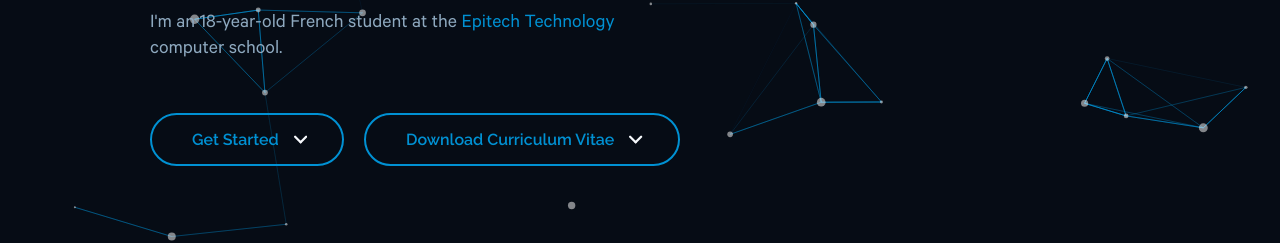
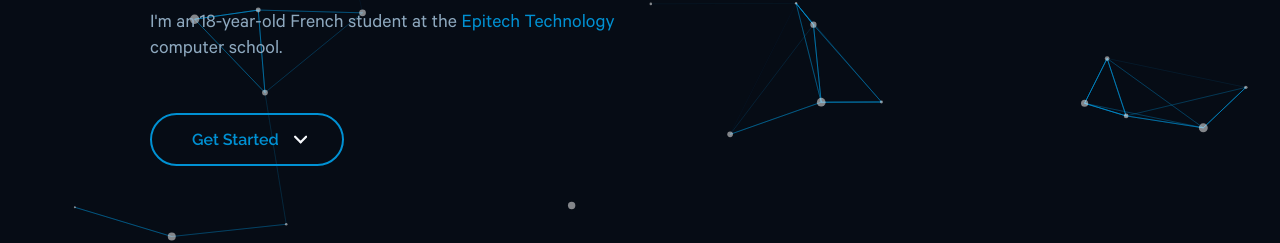
Before and after one commit to TheoEwzZer/theoewzzer.github.io, a React (Create React App) app: page / in a window 1280 px wide. Shown: the part 437-680 px from the top of the page. Built offline with nearby package versions, Linux system fonts and the light colour scheme.

Commit message:
🐛 fix: fix website

```diff
--- a/src/home.tsx
+++ b/src/home.tsx
@@ -102,25 +102,6 @@ export default function Home(): React.ReactElement {
                 </svg>
               </a>
             </div>
-            <div className="home_button in_animation">
-              <a
-                className="button"
-                href="CV.pdf"
-                download="CV_Theo_Fabiano.pdf"
-              >
-                <p>Download Curriculum Vitae</p>
-                <svg
-                  className="button_arrow"
-                  xmlns="http://www.w3.org/2000/svg"
-                  viewBox="0 0 17.69 17.39"
-                >
-                  <g>
-                    <path className="path_1" d="M8.9 12.4 L8.9 12.4" />
-                    <path className="path_2" d="M16.2 5 8.9 12.4 1.5 5" />
-                  </g>
-                </svg>
-              </a>
-            </div>
           </div>
         </div>
       </section>
```
Also changed, not shown: 1 other file (tests, documents, lock files or other folders).
